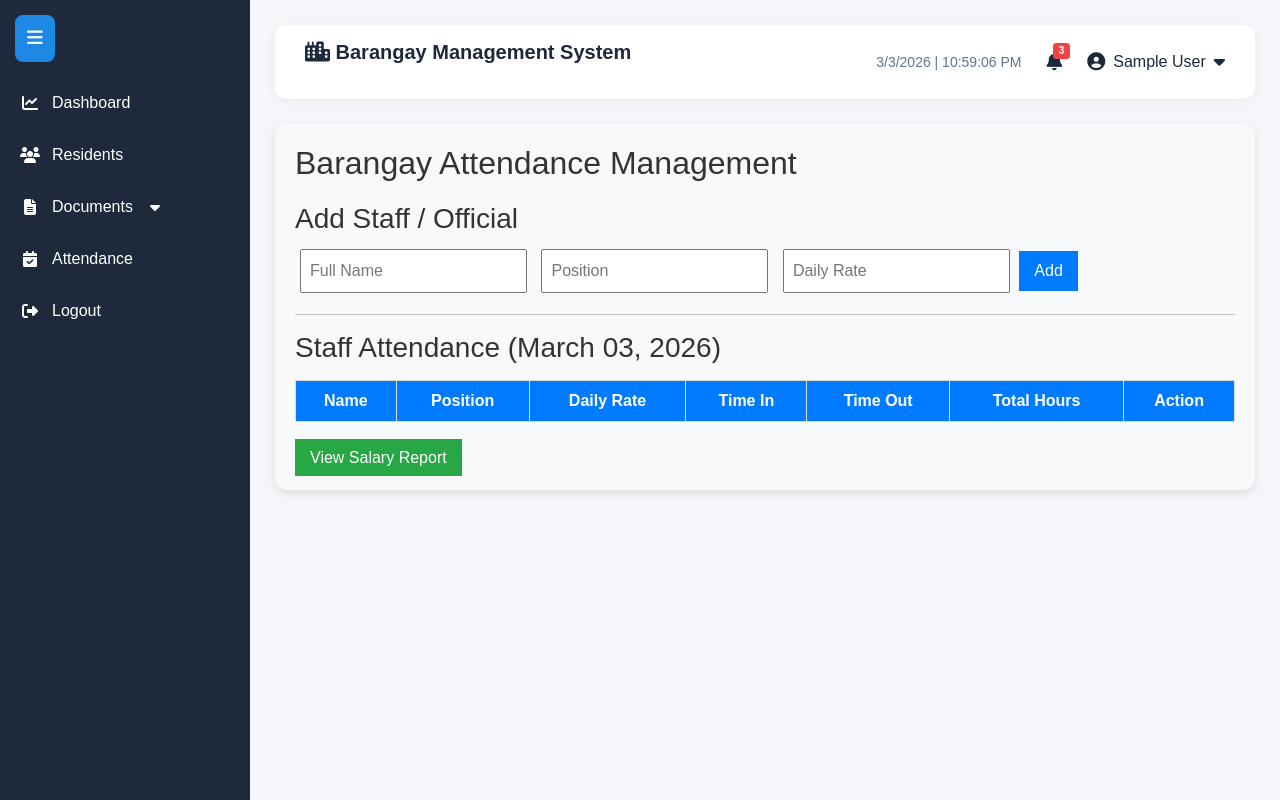
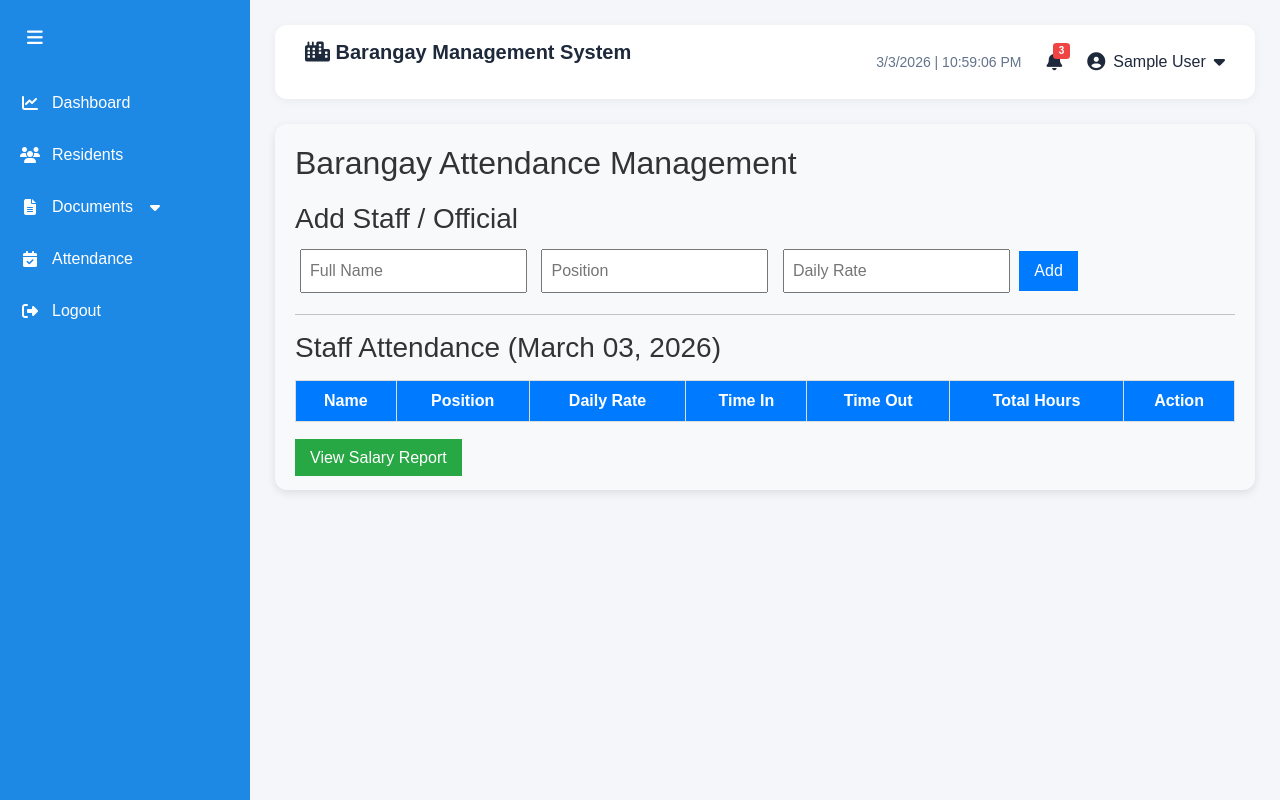
Before and after one commit to CKD121002/CAPSTONE1_BMS, a PHP site: page /attendance.php in a window 1280 px wide. Run offline with PHP 8.4, Linux system fonts and the light colour scheme; the visitor is signed in with stand-in values (Sample User, id 1); data that the repository does not hold is empty.

Commit message:
Refactor sidebar styles and improve layout

```diff
--- a/barangay/style.css
+++ b/barangay/style.css
@@ -12,7 +12,7 @@
     left:0;
     width:250px;
     height:100vh;
-    background:#1e293b;
+    background:#1e88e5;
     transition:0.3s ease;
 }
 /* Sidebar header area */
@@ -508,4 +508,5 @@ table th{
     padding:6px 10px;
     border-radius:5px;
     text-decoration:none;
+
 }
```
